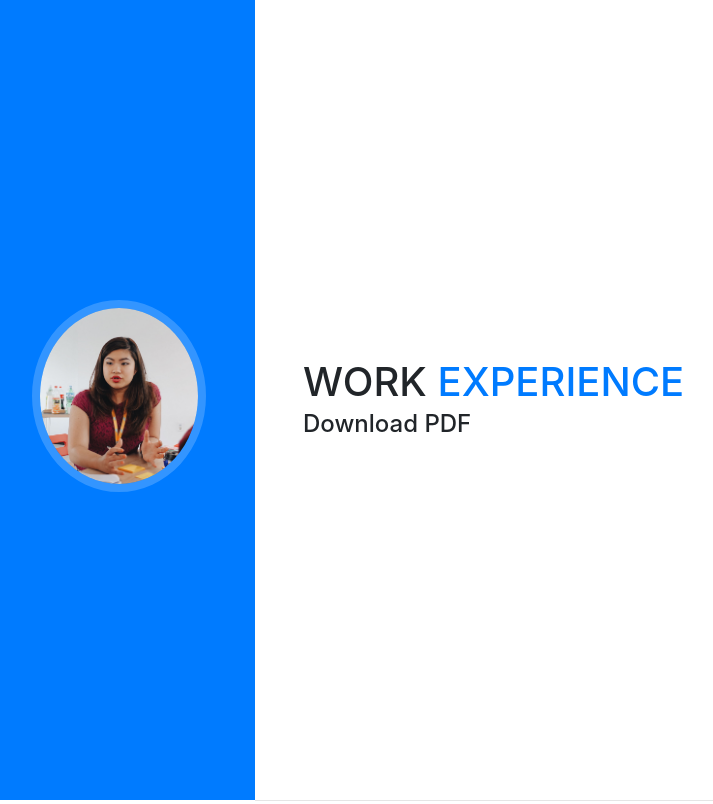
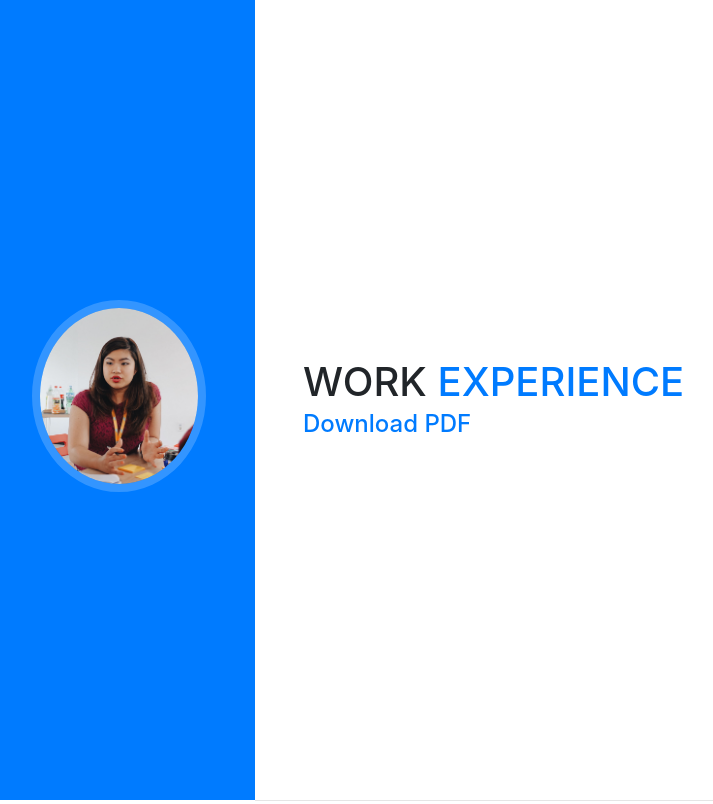
Before and after one commit to kahyeechiang/website, a website with bundled scripts: page resume.html in a window 1280 px wide. Shown: the top 804 px of the page, without its empty margins (17-730 px from the left). Built offline with nearby package versions, Linux system fonts and the light colour scheme; a web font is replaced by a local one.

Commit message:
Resume pdf link

```diff
--- a/resume.html
+++ b/resume.html
@@ -17,7 +17,6 @@
     <link href="https://fonts.googleapis.com/css?family=Saira+Extra+Condensed:500,700" rel="stylesheet">
     <link href="https://fonts.googleapis.com/css?family=Muli:400,400i,800,800i" rel="stylesheet">
     <link rel="stylesheet" href="https://use.fontawesome.com/releases/v5.5.0/css/all.css" integrity="sha384-B4dIYHKNBt8Bc12p+WXckhzcICo0wtJAoU8YZTY5qE0Id1GSseTk6S+L3BlXeVIU" crossorigin="anonymous">
-
     <!-- Custom styles for this template -->
     <link href="css/resume.css" rel="stylesheet">
 
@@ -54,7 +53,7 @@
           <h1 class="mb-0">Work
             <span class="text-primary">Experience</span>
           </h1>
-          <div class="subheading mb-10"> Download PDF
+          <div class="subheading mb-10"><a href = "resume.pdf"> Download PDF </a>
           </div>
         </div>
       </section>
```
Also changed, not shown: index.html (+1 -1 lines).
